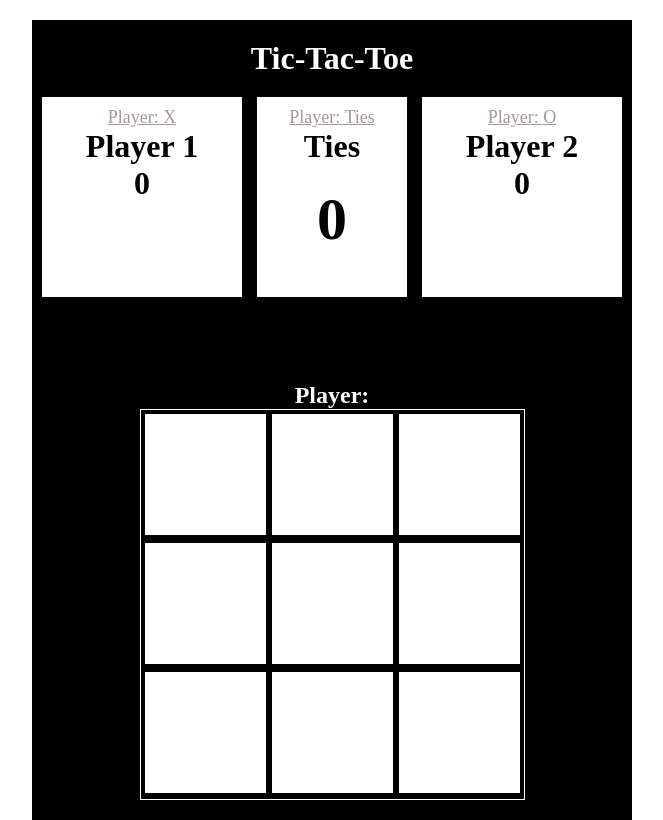
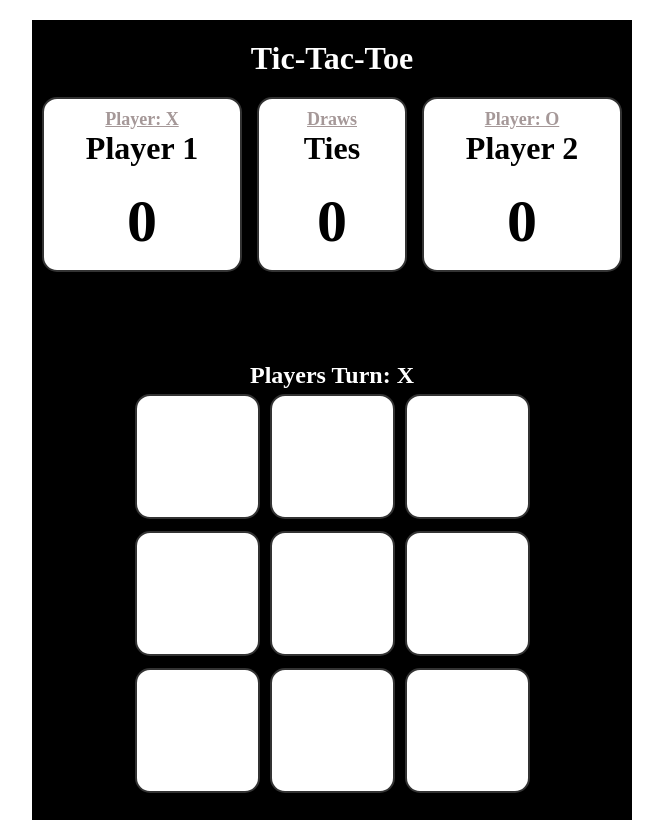
Before and after one commit to PacIsGod96/CSET115-Final, a plain HTML site: page index.html in a window 1280 px wide. Shown: the whole page, without its empty margins (308-971 px from the left). Drawn offline with Linux system fonts and the light colour scheme.

Commit message:
added style

```diff
--- a/index.html
+++ b/index.html
@@ -14,17 +14,17 @@
                 <div class="player-Box" id="player-One">
                     <p>Player: X</p>
                     <h1>Player 1</h1>
-                    <h1 class="p1-points">0</h1>
+                    <h1 class="p1-points points">0</h1>
                 </div>
                 <div class="ties-Box" id="ties">
-                    <p>Player: Ties</p>
+                    <p>Draws</p>
                     <h1>Ties</h1>
-                    <h1 class="points">0</h1>
+                    <h1 class="ties-points points">0</h1>
                 </div>
                 <div class="player-Box" id="player-Two">
                     <p>Player: O</p>
                     <h1>Player 2</h1>
-                    <h1 class="p2-points">0</h1>
+                    <h1 class="p2-points points">0</h1>
                 </div>
             </div>
         </div>
@@ -32,7 +32,7 @@
             <button class="play-Again-Btn" onclick="playAgain()">Play Again</button>
         </div>
         <div class="btns">
-            <h2>Player: </h2>
+            <h2 class="turn">Players Turn: X</h2>
             <table>
                 <tr>
                     <td>
--- a/script.js
+++ b/script.js
@@ -12,12 +12,14 @@ function turn(event){
         btnPressed.textContent = `X`
         btnPressed.disabled = true
         btnPressed.style.color = `black`
+        document.getElementsByClassName("turn")[0].textContent = `Players Turn: O`
         player1 =  false
         player2 = true
     }else{
         btnPressed.textContent = `O`
         btnPressed.disabled = true
         btnPressed.style.color = `black`
+        document.getElementsByClassName("turn")[0].textContent = `Players Turn: X`
         player1 = true
         player2 = false
     }
--- a/style.css
+++ b/style.css
@@ -23,6 +23,7 @@ body{
 .players{
     color: white;
     text-align: center;
+    font-weight: bold;
 }
 .players-Container{
     display: flex;
@@ -34,42 +35,60 @@ body{
     text-decoration: underline;
     margin-top: 10px;
     font-size: large;
+    font-weight: bold;
     color: rgb(165, 152, 152);
 }
 .players-Container .points{
     margin-top: 20px;
     font-size: 60px;
+    font-weight: bold;
 }
 .player-Box{
     width: 200px;
-    height: 200px;
+    height: 175px;
+    font-weight: bold;
+    background-color: #ffffff;
+    border: 2px solid #333;
+    border-radius: 15px;
     background-color: white;
 }
 .ties-Box{
     width: 150px;
-    height: 200px;
+   height: 175px;
+    font-weight: bold;
+    background-color: #ffffff;
+    border: 2px solid #333;
+    border-radius: 15px;
     background-color: white;
-
 }
 .play-Again-Btn{
     width: 200px;
     height: 50px;
     font-size: 20px;
 }
-.btns button{
-    width: 125px;
-    height: 125px;
-    font-size: 100px;
-    font-weight: bold;
-    background-color: white;
-    border: 2px solid black;
+.btns button {
+  width: 125px;
+  height: 125px;
+  font-size: 80px;
+  font-weight: bold;
+  background-color: #ffffff;
+  border: 2px solid #333;
+  border-radius: 15px;
+  box-shadow: 0 4px 6px rgba(0,0,0,0.1);
+  transition: background-color 0.3s, transform 0.2s;
 }
-
 .btns{
     color: white;
     text-align: center;
 }
-
-.btns table{
-    border: 1px solid white;
+.btns table {
+  border-collapse: collapse;
+  margin: 0 auto;
 }
+.btns button:hover {
+  background-color: #f0f0f0;
+  transform: scale(1.05);
+}
+.btns td {
+  padding: 5px;
+}
```
